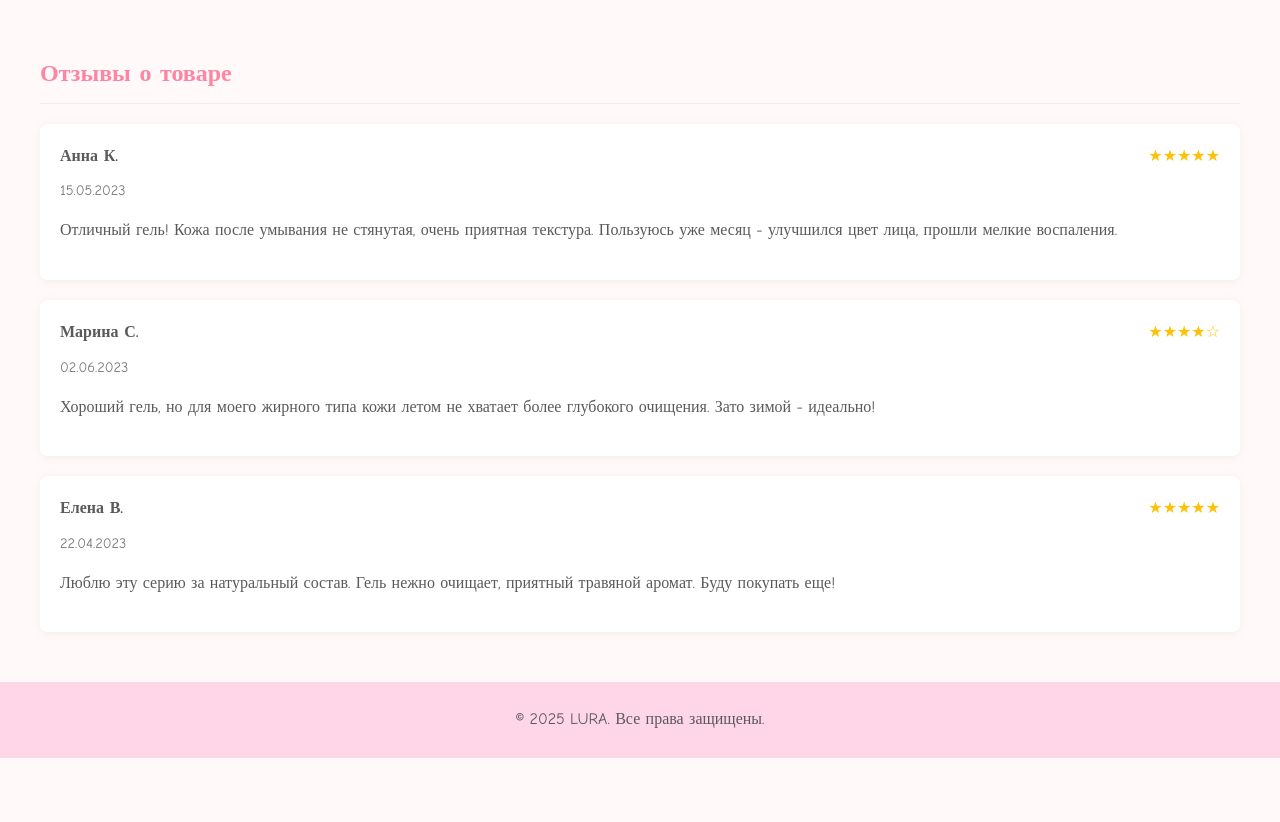
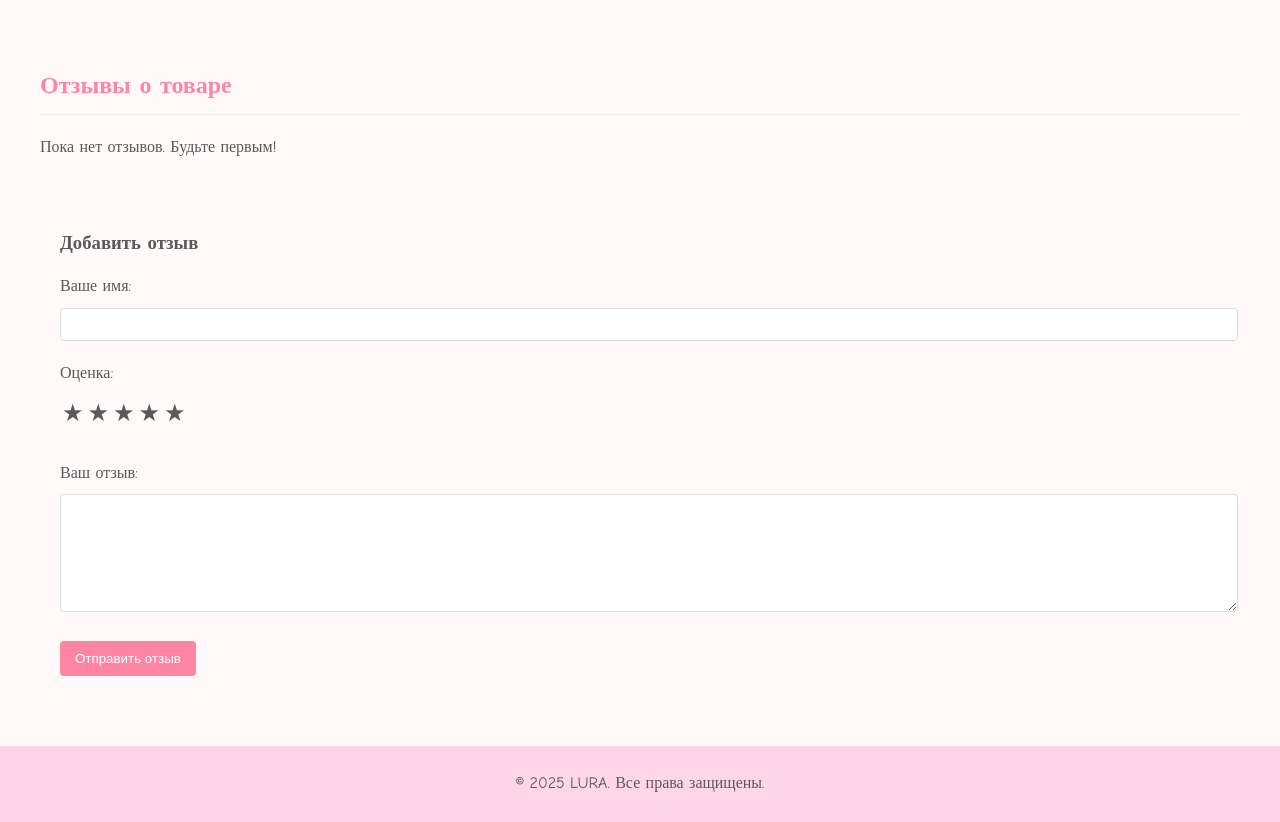
Before and after one commit to karrina123ww/cosmetics-shop, a plain HTML site: page product-1.html in a window 1280 px wide. Shown: the part 760-1582 px from the top of the page. Before the commit the page ends 1518 px from the top, so only its background shows below. Drawn offline with Linux system fonts and the light colour scheme.

Commit message:
реализована возможность клика на миниатюры для просмотра изображений в увеличенном виде и добавлена функциональность для добавления отзывов к элементу

```diff
--- a/product-1.html
+++ b/product-1.html
@@ -36,7 +36,7 @@
         <h1 class="product-page-title">Очищающий гель для лица</h1>
         <div class="product-meta">
           <span class="product-category">Уход за лицом</span>
-          <span class="product-rating">★★★★☆ 4.5 (128 отзывов)</span>
+          <span class="product-rating" id="average-rating"></span>
         </div>
         <div class="product-page-price">1 200 ₽</div>
 
@@ -69,37 +69,40 @@
     <div class="product-page-reviews">
       <h2>Отзывы о товаре</h2>
 
-      <div class="product-page-review">
-        <div class="review-header">
-          <span class="review-author">Анна К.</span>
-          <span class="review-rating">★★★★★</span>
-        </div>
-        <div class="review-date">15.05.2023</div>
-        <div class="review-text">
-          <p>Отличный гель! Кожа после умывания не стянутая, очень приятная текстура. Пользуюсь уже месяц - улучшился цвет лица, прошли мелкие воспаления.</p>
-        </div>
-      </div>
+      <div id="reviews-list"></div>
 
-      <div class="product-page-review">
-        <div class="review-header">
-          <span class="review-author">Марина С.</span>
-          <span class="review-rating">★★★★☆</span>
-        </div>
-        <div class="review-date">02.06.2023</div>
-        <div class="review-text">
-          <p>Хороший гель, но для моего жирного типа кожи летом не хватает более глубокого очищения. Зато зимой - идеально!</p>
-        </div>
-      </div>
+      <div class="review-form">
+        <h3>Добавить отзыв</h3>
+        <form id="reviewForm">
+          <div class="form-group">
+            <label>Ваше имя:</label>
+            <input type="text" id="userName" required>
+          </div>
 
-      <div class="product-page-review">
-        <div class="review-header">
-          <span class="review-author">Елена В.</span>
-          <span class="review-rating">★★★★★</span>
-        </div>
-        <div class="review-date">22.04.2023</div>
-        <div class="review-text">
-          <p>Люблю эту серию за натуральный состав. Гель нежно очищает, приятный травяной аромат. Буду покупать еще!</p>
-        </div>
+          <div class="form-group">
+            <label>Оценка:</label>
+            <div class="rating">
+              <input type="radio" id="star5" name="rating" value="5">
+              <label for="star5">★</label>
+              <input type="radio" id="star4" name="rating" value="4">
+              <label for="star4">★</label>
+              <input type="radio" id="star3" name="rating" value="3">
+              <label for="star3">★</label>
+              <input type="radio" id="star2" name="rating" value="2">
+              <label for="star2">★</label>
+              <input type="radio" id="star1" name="rating" value="1" required>
+              <label for="star1">★</label>
+            </div>
+            <input type="hidden" id="reviewRating" value="0" required>
+          </div>
+
+          <div class="form-group">
+            <label>Ваш отзыв:</label>
+            <textarea id="userReview" required></textarea>
+          </div>
+
+          <button type="submit" class="submit-review">Отправить отзыв</button>
+        </form>
       </div>
     </div>
   </main>
--- a/script.js
+++ b/script.js
@@ -344,3 +344,102 @@ document.addEventListener('DOMContentLoaded', function() {
            ` ${rating.toFixed(1)}`;
   }
 });
+
+// Простой скрипт для галереи изображений
+document.addEventListener('DOMContentLoaded', function() {
+  const mainImage = document.querySelector('.product-page-main-image');
+  const thumbnails = document.querySelectorAll('.product-page-thumbnail');
+
+  thumbnails.forEach(thumb => {
+    thumb.addEventListener('click', function() {
+      thumbnails.forEach(t => t.classList.remove('active'));
+      this.classList.add('active');
+      mainImage.src = this.src.replace('-thumb', '-main');
+    });
+  });
+});
+
+// Загружаем отзывы при загрузке страницы
+document.addEventListener('DOMContentLoaded', function() {
+  loadReviews();
+
+  document.getElementById('reviewForm').addEventListener('submit', function(e) {
+    e.preventDefault();
+
+    const name = document.getElementById('userName').value;
+    const text = document.getElementById('userReview').value;
+    const rating = document.querySelector('input[name="rating"]:checked')?.value;
+
+    if (!name || !text || !rating) {
+      alert('Пожалуйста, заполните все поля и поставьте оценку!');
+      return;
+    }
+
+    const review = {
+      name: name,
+      text: text,
+      rating: rating,
+      date: new Date().toLocaleDateString('ru-RU')
+    };
+
+    addReview(review);
+
+    this.reset();
+
+    document.querySelectorAll('input[name="rating"]').forEach(radio => {
+      radio.checked = false;
+    });
+  });
+});
+
+// Функция добавления отзыва
+function addReview(review) {
+  let reviews = JSON.parse(localStorage.getItem('productReviews')) || [];
+
+  reviews.push(review);
+
+  localStorage.setItem('productReviews', JSON.stringify(reviews));
+
+  loadReviews();
+
+  updateAverageRating();
+}
+
+// Функция загрузки отзывов
+function loadReviews() {
+  const reviewsList = document.getElementById('reviews-list');
+  reviewsList.innerHTML = '';
+
+  const reviews = JSON.parse(localStorage.getItem('productReviews')) || [];
+
+  if (reviews.length === 0) {
+    reviewsList.innerHTML = '<p>Пока нет отзывов. Будьте первым!</p>';
+  } else {
+    reviews.forEach(function(review) {
+      const reviewElement = document.createElement('div');
+      reviewElement.className = 'review';
+      reviewElement.innerHTML = `
+        <p><strong>${review.name}</strong> (${review.date})</p>
+        <div class="review-rating">${'★'.repeat(review.rating)}${'☆'.repeat(5-review.rating)}</div>
+        <p>${review.text}</p>
+      `;
+      reviewsList.appendChild(reviewElement);
+    });
+  }
+  updateAverageRating();
+}
+
+// Функция обновления среднего рейтинга
+function updateAverageRating() {
+  const reviews = JSON.parse(localStorage.getItem('productReviews')) || [];
+
+  if (reviews.length > 0) {
+    const total = reviews.reduce((sum, review) => sum + parseInt(review.rating), 0);
+    const average = (total / reviews.length).toFixed(1);
+
+    if (document.getElementById('average-rating')) {
+      document.getElementById('average-rating').textContent =
+        `${'★'.repeat(Math.round(average))}${'☆'.repeat(5-Math.round(average))} ${average} (${reviews.length} отзывов)`;
+    }
+  }
+}
--- a/style.css
+++ b/style.css
@@ -466,33 +466,6 @@ padding-bottom: 10px;
 border-bottom: 1px solid #eee;
 }
 
-.product-page-review {
-background: white;
-padding: 20px;
-border-radius: 8px;
-margin-bottom: 20px;
-box-shadow: 0 2px 10px rgba(0,0,0,0.05);
-}
-
-.review-header {
-display: flex;
-justify-content: space-between;
-margin-bottom: 10px;
-}
-
-.review-author {
-font-weight: bold;
-}
-
-.review-rating {
-color: #ffc107;
-}
-
-.review-date {
-color: #777;
-font-size: 0.9rem;
-}
-
 .add-to-cart {
 display: flex;
 align-items: center;
@@ -522,6 +495,83 @@ width: 40px;
 text-align: center;
 border: none;
 font-size: 1rem;
+}
+
+.review {
+  border: 1px solid #ddd;
+  padding: 15px;
+  margin-bottom: 15px;
+  border-radius: 5px;
+  background-color: #fff9f9;
+}
+
+.review-form {
+  margin-top: 30px;
+  padding: 20px;
+  background-color: #fff9f9;
+  border-radius: 8px;
+}
+
+.review-form h3 {
+  margin-bottom: 15px;
+}
+
+.form-group {
+  margin-bottom: 15px;
+}
+
+textarea {
+  width: 100%;
+  height: 100px;
+  padding: 8px;
+  border: 1px solid #ddd;
+  border-radius: 4px;
+}
+input[type="text"] {
+  width: 100%;
+  padding: 8px;
+  border: 1px solid #ddd;
+  border-radius: 4px;
+}
+
+.submit-review {
+  background-color: #ff85a2;
+  color: white;
+  border: none;
+  padding: 10px 15px;
+  border-radius: 4px;
+  cursor: pointer;
+}
+
+.rating {
+  display: flex;
+  flex-direction: row-reverse;
+  justify-content: flex-end;
+}
+
+.rating input {
+  display: none;
+}
+
+.rating label {
+  font-size: 24px;
+  color: #ccc;
+  cursor: pointer;
+  padding: 0 2px;
+}
+
+.rating input:checked ~ label {
+  color: #ff85a2;
+}
+
+.rating label:hover,
+.rating label:hover ~ label {
+  color: #ff85a2;
+}
+
+.review-rating {
+  color: #ff85a2;
+  font-size: 18px;
 }
 
 /* Стили для контактной страницы */
```
